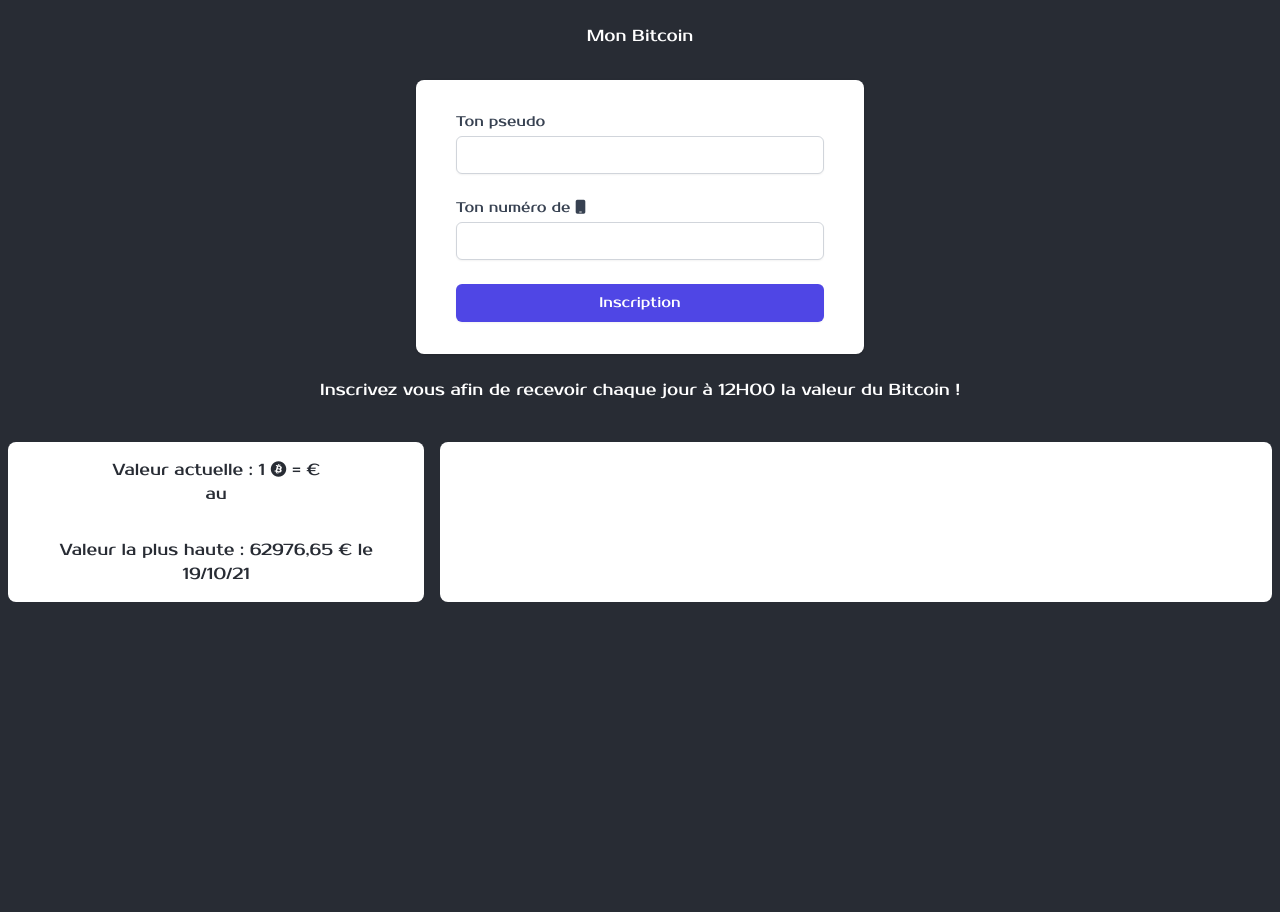
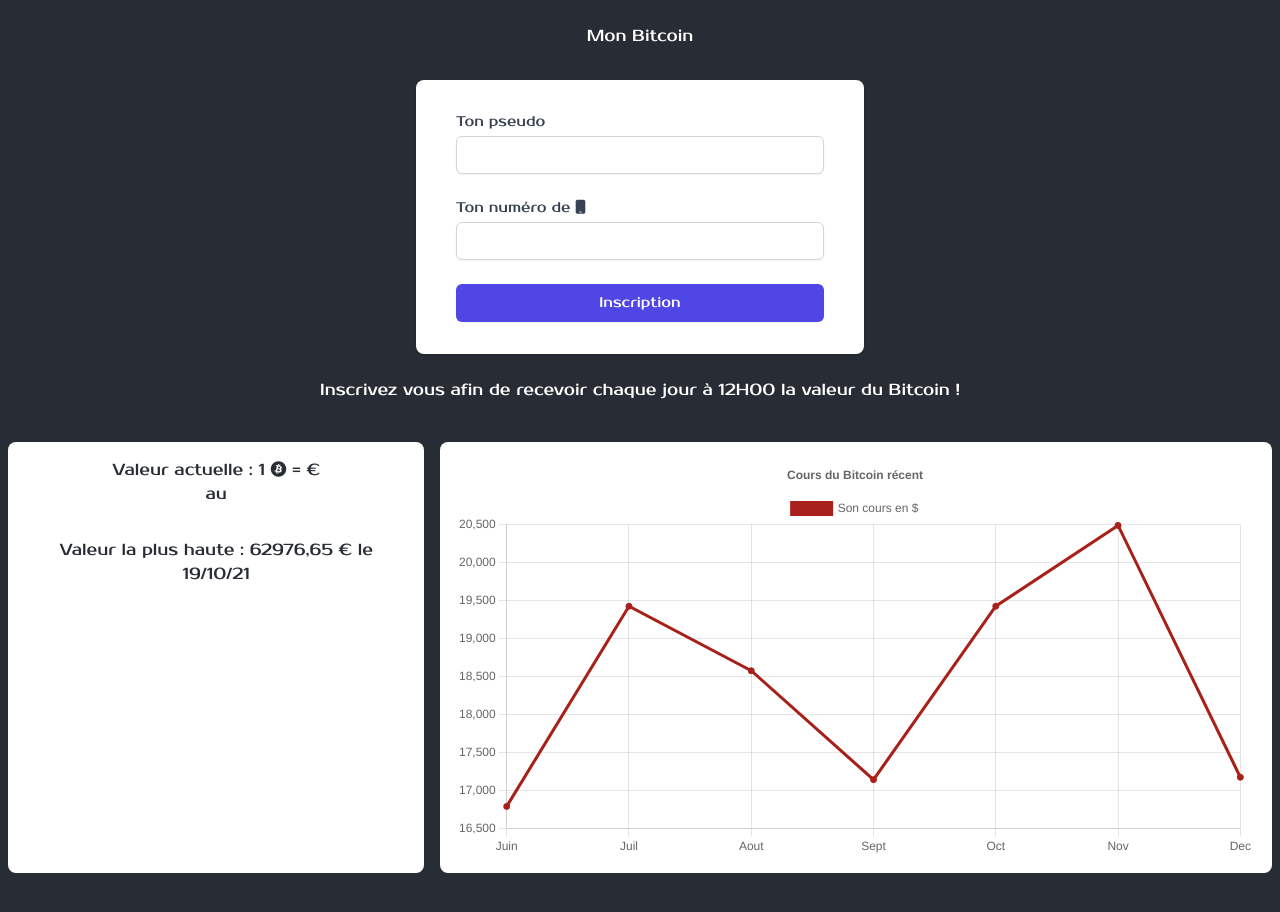
Before and after one commit to Thomas94170/mon-bitcoin, a React (Create React App) app: page / in a window 1280 px wide. Before the commit the page ends 800 px from the top, so only its background shows below. Built offline with nearby package versions, Linux system fonts and the light colour scheme; no server answers.

Commit message:
chart.js ok

```diff
--- a/package.json
+++ b/package.json
@@ -15,6 +15,7 @@
     "mongoose": "^6.8.2",
     "nodemon": "^2.0.20",
     "react": "^18.2.0",
+    "react-chartjs-2": "^5.1.0",
     "react-dom": "^18.2.0",
     "react-scripts": "5.0.1",
     "web-vitals": "^2.1.4"
@@ -44,6 +45,7 @@
     ]
   },
   "devDependencies": {
+    "@faker-js/faker": "^7.6.0",
     "@tailwindcss/forms": "^0.5.3",
     "@types/react": "^18.0.26",
     "tailwindcss": "^3.2.4"
--- a/src/components/Form.js
+++ b/src/components/Form.js
@@ -1,7 +1,7 @@
 import React from "react";
 
 export const Form = () => {
-  // je mets ici mon code
+  // je mets ici mon code pour la soumission du form
 
   var myHeaders = new Headers();
   myHeaders.append("Content-Type", "application/json");
--- a/src/components/Tableau.js
+++ b/src/components/Tableau.js
@@ -1,4 +1,49 @@
 import React, { useEffect, useState } from "react";
+import {
+  Chart as ChartJS,
+  CategoryScale,
+  LinearScale,
+  PointElement,
+  LineElement,
+  Title,
+  Tooltip,
+  Legend,
+} from "chart.js";
+import { Line } from "react-chartjs-2";
+// import faker from "faker";
+
+ChartJS.register(
+  CategoryScale,
+  LinearScale,
+  PointElement,
+  LineElement,
+  Title,
+  Tooltip,
+  Legend
+);
+
+export const options = {
+  responsive: true,
+  plugins: {
+    title: {
+      display: true,
+      text: "Cours du Bitcoin récent",
+    },
+  },
+};
+const labels = ["Juin", "Juil", "Aout", "Sept", "Oct", "Nov", "Dec"];
+
+export const data = {
+  labels,
+  datasets: [
+    {
+      label: "Son cours en $",
+      data: ["16792", "19424", "18576 ", "17143", "19425", "20487 ", "17175"],
+      borderColor: "#A8201A",
+      backgroundColor: "#A8201A",
+    },
+  ],
+};
 
 export const Tableau = () => {
   const [toggleData, setToggleData] = useState();
@@ -22,11 +67,11 @@
     console.log(bitCoin());
   }, []);
 
-  //  bitCoin();
+  //graphique
 
   return (
     <>
-      <div className="flex mt-10">
+      <div className="flex mt-10 mb-10">
         <div className="w-1/3 p-4 bg-white rounded-lg mr-2 ml-2">
           {/*toggleData && JSON.stringify(toggleData)*/}
           <p className="text-center valeur">
@@ -41,7 +86,11 @@
           </p>
         </div>
 
-        <div className="w-2/3 p-4 bg-white rounded-lg mr-2 ml-2"></div>
+        <div className="w-2/3 p-4 bg-white rounded-lg mr-2 ml-2">
+          <div className="container">
+            <Line data={data} options={options} />
+          </div>
+        </div>
       </div>
     </>
   );
```
Also changed, not shown: 1 other file (tests, documents, lock files or other folders).
